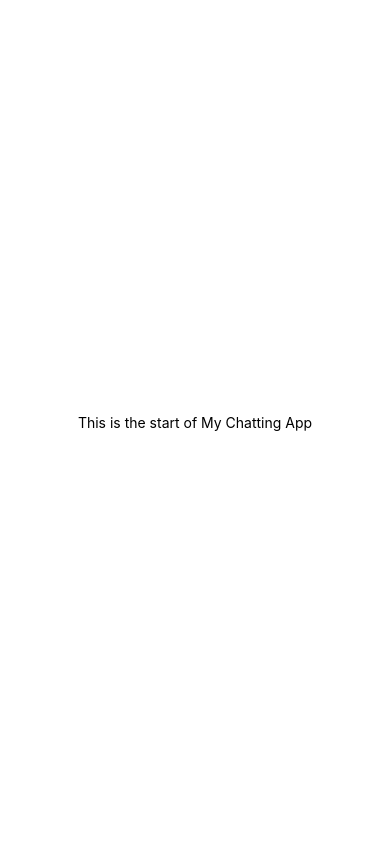
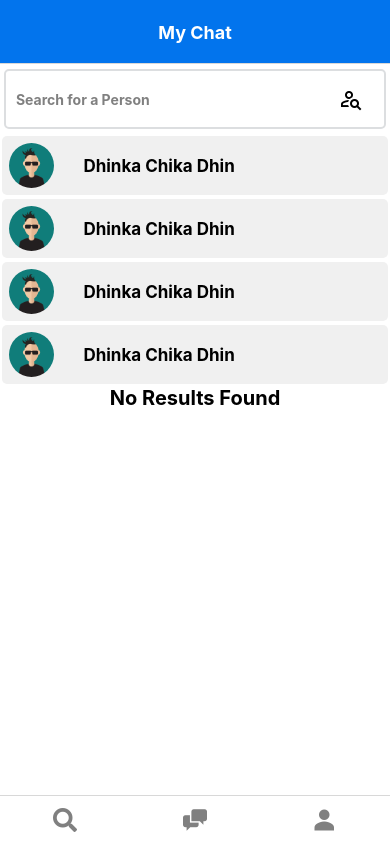
Before and after one commit to Brainless-Loco/myChattingApp, a React Native app: screen /search in a window 390 px wide. Built offline with nearby package versions, Linux system fonts and the light colour scheme.

Commit message:
Chat Tab and Search Tab Design Done

```diff
--- a/App.js
+++ b/App.js
@@ -2,6 +2,12 @@ import { StatusBar } from 'expo-status-bar';
 import { StyleSheet, Text, View } from 'react-native';
 import { Provider} from 'react-redux';
 import store from './redux/Store';
+import { NavigationContainer } from '@react-navigation/native';
+import { createNativeStackNavigator } from '@react-navigation/native-stack';
+import Home from './screens/Home';
+
+
+const Stack = createNativeStackNavigator();
 
 export default function App() {
 
@@ -9,11 +15,21 @@ export default function App() {
 
   return (
     <Provider store={store}>
-      <View style={styles.container}>
-        <Text>This is the start of My Chatting App</Text>
-        <StatusBar style="auto" />
-      </View>
+      <NavigationContainer>
+      <Stack.Navigator>
+        <Stack.Screen name="Home" component={Home} options={{headerTitle:'My Chat',headerTitleAlign:'center',
+        headerStyle:{
+          backgroundColor:'#0274ed',
+        }
+        ,
+        headerTitleStyle:{
+          color:'white',
+          fontWeight:'bold'
+        }}} />
+      </Stack.Navigator>
+      </NavigationContainer>
     </Provider>
+
   );
 }
 
--- /dev/null
+++ b/components/ASingleChat.js
@@ -0,0 +1,54 @@
+import { View, Text, Pressable, StyleSheet, Image } from 'react-native'
+import React from 'react'
+import { Ionicons } from '@expo/vector-icons';
+
+export default function ASingleChat() {
+  return (
+    <Pressable style={styles.container}>
+        <Image style={styles.imageStyle} source={require('../assets/images/avatar.png')}/>
+        <View style={styles.midContainerStyle}>
+            <Text style={styles.chatNameStyle}>Dhinka Chika Dhin</Text>
+            <Text>Total: 32 texts</Text>
+        </View>
+        <Pressable style={styles.deleteBtnContainerStyle}><Ionicons name="trash" size={24} color="#9c0615"/></Pressable>
+    </Pressable>
+  )
+}
+
+
+const styles = StyleSheet.create({
+    container: {
+        display:'flex',
+        flexDirection:'row',
+        backgroundColor: '#f0f0f0',
+        alignItems: 'center',
+        justifyContent:'space-between',
+        borderRadius:5,
+        gap:12,
+        margin:2,
+        padding:7
+    },
+    imageStyle:{
+        height:60,
+        width:60,
+        borderRadius:50
+    },
+    midContainerStyle:{
+        display:'flex',
+        justifyContent:'flex-end',
+        flexDirection:'column',
+        width:'65%'
+    },
+    chatNameStyle:{
+        fontSize:17,
+        fontWeight:'bold',
+    },
+    deleteBtnContainerStyle:{
+        height:'100%',
+        width:'10%',
+        display:'flex',
+        alignItems:'center',
+        flexDirection:'row'
+    }
+
+  });
--- /dev/null
+++ b/components/AsingleSearchItem.js
@@ -0,0 +1,45 @@
+import { View, Text, Pressable, StyleSheet, Image } from 'react-native'
+import React from 'react'
+import { Ionicons } from '@expo/vector-icons';
+
+export default function ASingleSearchItem() {
+  return (
+    <Pressable style={styles.container}>
+        <Image style={styles.imageStyle} source={require('../assets/images/avatar.png')}/>
+        <View style={styles.midContainerStyle}>
+            <Text style={styles.chatNameStyle}>Dhinka Chika Dhin</Text>
+        </View>
+    </Pressable>
+  )
+}
+
+
+const styles = StyleSheet.create({
+    container: {
+        display:'flex',
+        flexDirection:'row',
+        backgroundColor: '#f0f0f0',
+        alignItems: 'center',
+        justifyContent:'space-between',
+        borderRadius:5,
+        gap:12,
+        margin:2,
+        padding:7
+    },
+    imageStyle:{
+        height:45,
+        width:45,
+        borderRadius:50
+    },
+    midContainerStyle:{
+        display:'flex',
+        justifyContent:'flex-start',
+        flexDirection:'row',
+        width:'80%'
+    },
+    chatNameStyle:{
+        fontSize:17,
+        fontWeight:'bold',
+    }
+
+  });
--- /dev/null
+++ b/components/HomeTabs/AllConversationsTab.js
@@ -0,0 +1,20 @@
+import { View, Text, StyleSheet, ScrollView } from 'react-native'
+import React from 'react'
+import ASingleChat from '../ASingleChat'
+
+export default function AllConversationsTab() {
+  return (
+    <ScrollView showsHorizontalScrollIndicator={false} showsVerticalScrollIndicator={false} style={styles.container}>
+        <ASingleChat/>
+        <ASingleChat/>
+        <ASingleChat/>
+    </ScrollView>
+  )
+}
+
+const styles = StyleSheet.create({
+    container: {
+      backgroundColor: '#fff',
+    }
+
+  });
--- /dev/null
+++ b/components/HomeTabs/Profile.js
@@ -0,0 +1,10 @@
+import { View, Text } from 'react-native'
+import React from 'react'
+
+export default function Profile() {
+  return (
+    <View>
+      <Text>Profile</Text>
+    </View>
+  )
+}
--- /dev/null
+++ b/components/HomeTabs/SearchTab.js
@@ -0,0 +1,61 @@
+import { View, Text, ScrollView, TextInput, StyleSheet, Pressable } from 'react-native'
+import React from 'react'
+import ASingleSearchItem from '../AsingleSearchItem'
+import { MaterialCommunityIcons } from '@expo/vector-icons';
+
+export default function SearchTab() {
+  return (
+    <ScrollView showsHorizontalScrollIndicator={false} showsVerticalScrollIndicator={false} style={{backgroundColor:'white'}}>
+        <View style={styles.Inputcontainer}>
+            <TextInput style={styles.textInputFieldStyle} placeholder='Search for a Person'/>
+            <Pressable style={styles.searchEnterBtn}>
+                <MaterialCommunityIcons name="account-search-outline" size={24} color="black" />
+            </Pressable>
+        </View>
+        <View>
+            <ASingleSearchItem/>
+            <ASingleSearchItem/>
+            <ASingleSearchItem/>
+            <ASingleSearchItem/>
+        </View>
+        <View style={styles.Inputcontainer}>
+            <Text style={{fontSize:20,fontWeight:'bold'}}>No Results Found</Text>
+        </View>
+    </ScrollView>
+  )
+}
+
+
+const styles = StyleSheet.create({
+    Inputcontainer: {
+        display:'flex',
+        flexDirection:'row',
+        alignItems: 'center',
+        justifyContent:'center',
+    },
+    textInputFieldStyle:{
+        marginBottom:5,
+        marginTop:5,
+        marginLeft:2,
+        marginRight:2,
+        padding:10,
+        color:'gray',
+        borderRadius:5,
+        height:60,
+        width:"98%",
+        fontWeight:'bold',
+        borderWidth:2,
+        borderColor:'#dcdee0'
+    },
+    searchEnterBtn:{
+        position:'absolute',
+        right:-0,
+        width:'20%',
+        height:'87%',
+        display:'flex',
+        alignItems:'center',
+        flexDirection:'row',
+        justifyContent:'center',
+        backgroundColor:'transparent'
+    }
+})
--- a/redux/Actions.js
+++ b/redux/Actions.js
@@ -1,8 +1,15 @@
-import { UPDATE_CURRENT_USER_USERNAME } from "./Types"
+import { UPDATE_ACTIVE_TAB_NAME, UPDATE_CURRENT_USER_USERNAME } from "./Types"
 
 export const updateCurrentUserUsername = (username) =>{
     return {
       type:UPDATE_CURRENT_USER_USERNAME,
       username: username
     }
-  }
+}
+
+export const updateActiveTabName = (name)=>{
+    return{
+        type:UPDATE_ACTIVE_TAB_NAME,
+        name:name
+    }
+}
--- a/redux/Reducer.js
+++ b/redux/Reducer.js
@@ -1,8 +1,9 @@
-import { UPDATE_CURRENT_USER_USERNAME } from "./Types"
+import { UPDATE_ACTIVE_TAB_NAME, UPDATE_CURRENT_USER_USERNAME } from "./Types"
 
 const initialState = {
     currentUserUsername:'hahaha',
     currentOpenedChatID:'',
+    activeTab:'chats'
 }
 
 export default (state = initialState, action) => {
@@ -13,6 +14,13 @@ export default (state = initialState, action) => {
                 currentUserUsername:action.username
             }
         }
+        case UPDATE_ACTIVE_TAB_NAME:{
+            return{
+                ...state,
+                activeTab:action.name
+            }
+        }
+
 
         default:{
             return state
--- a/redux/Types.js
+++ b/redux/Types.js
@@ -1 +1,2 @@
 export const UPDATE_CURRENT_USER_USERNAME = 'UPDATE_CURRENT_USER_USERNAME';
+export const UPDATE_ACTIVE_TAB_NAME = 'UPDATE_ACTIVE_TAB_NAME';
--- /dev/null
+++ b/screens/Home.js
@@ -0,0 +1,47 @@
+import { View, Text, StyleSheet, TouchableOpacity } from 'react-native'
+import React from 'react'
+import { createBottomTabNavigator } from '@react-navigation/bottom-tabs';
+import AllConversationsTab from '../components/HomeTabs/AllConversationsTab';
+import SearchTab from '../components/HomeTabs/SearchTab';
+import Profile from '../components/HomeTabs/Profile';
+import { useDispatch, useSelector } from 'react-redux';
+import { updateActiveTabName } from '../redux/Actions';
+
+import { Entypo } from '@expo/vector-icons';
+import { FontAwesome5 } from '@expo/vector-icons';
+import { Ionicons } from '@expo/vector-icons';
+
+
+const Tab = createBottomTabNavigator();
+
+export default function Home() {
+
+    const dispatch = useDispatch()
+
+    const activeTab = useSelector(state=>state.activeTab)
+
+
+    const updateActiveTab = (name)=>{dispatch(updateActiveTabName(name))}
+
+
+
+
+    return (
+        <Tab.Navigator initialRouteName='chats' screenOptions={{headerShown:false,tabBarLabelStyle:{
+            display:'none'
+        }}} >
+            <Tab.Screen name="search" component={SearchTab} options={{tabBarIcon:()=>{return <FontAwesome5 name="search" size={24} color="gray" />}}}/>
+            <Tab.Screen name="chats" component={AllConversationsTab}  options={{tabBarIcon:()=>{return <Entypo name="chat" size={24} color="gray" />}}}/>
+            <Tab.Screen name='profile' component={Profile}  options={{tabBarIcon:()=>{return <Ionicons name="person-sharp" size={24} color="gray" />}}}/>
+    </Tab.Navigator>
+    )
+}
+
+const styles = StyleSheet.create({
+    container: {
+      flex: 1,
+      backgroundColor: '#fff',
+      alignItems: 'center',
+      justifyContent: 'center',
+    },
+  });
```
Also changed, not shown: package.json (+5 -2 lines), assets/images/avatar.png (added), 1 other file (tests, documents, lock files or other folders).
